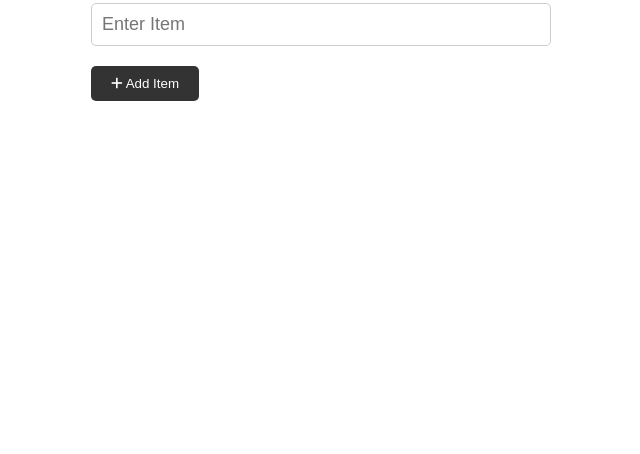
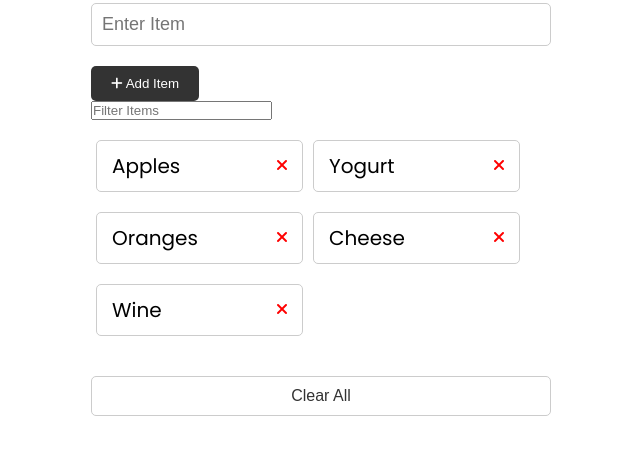
Before and after one commit to TonyBoy56/shopping-list, a plain HTML site: page src/index.html in a window 1280 px wide. Shown: the part 136-590 px from the top of the page, without its empty margins (319-959 px from the left). Drawn offline with Linux system fonts and the light colour scheme.

Commit message:
bring in boilerplate list items to test the itemFilter() function against.

```diff
--- a/src/index.html
+++ b/src/index.html
@@ -47,6 +47,36 @@
         </div>
 
         <ul id="item-list" class="items">
+          <li>
+            Apples
+            <button class="delete-item btn-link text-red">
+              <i class="fa-solid fa-xmark"></i>
+            </button>
+          </li>
+          <li>
+            Yogurt
+            <button class="delete-item btn-link text-red">
+              <i class="fa-solid fa-xmark"></i>
+            </button>
+          </li>
+          <li>
+            Oranges
+            <button class="delete-item btn-link text-red">
+              <i class="fa-solid fa-xmark"></i>
+            </button>
+          </li>
+          <li>
+            Cheese
+            <button class="delete-item btn-link text-red">
+              <i class="fa-solid fa-xmark"></i>
+            </button>
+          </li>
+          <li>
+            Wine
+            <button class="delete-item btn-link text-red">
+              <i class="fa-solid fa-xmark"></i>
+            </button>
+          </li>
         </ul>
 
         <button id="clear" class="btn-clear">Clear All</button>
```
